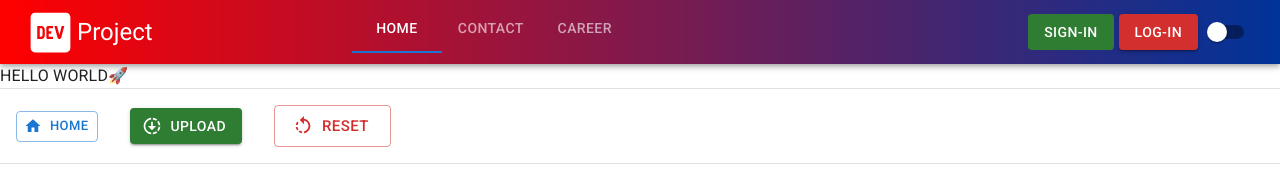
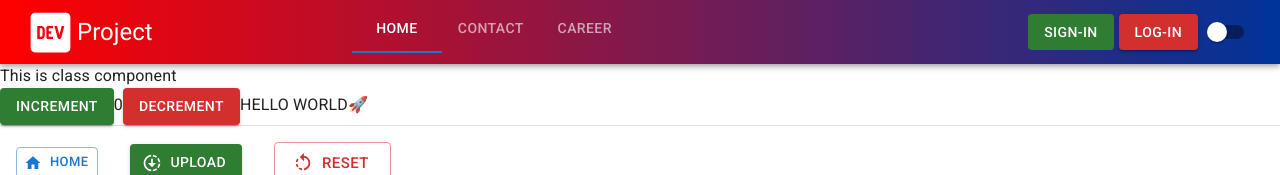
Before and after one commit to omkarpembarti/Material-UI-5, a React (Vite) app: page / in a window 1280 px wide. Shown: the top 175 px of the page. Built offline with nearby package versions, Linux system fonts and the light colour scheme; no server answers.

Commit message:
random commits

```diff
--- a/src/App.jsx
+++ b/src/App.jsx
@@ -1,10 +1,12 @@
 /* eslint-disable react/no-unescaped-entities */
 import { CssBaseline, ThemeProvider, createTheme } from "@mui/material";
 import Header from "./components/Header";
-import { useState } from "react";
+import { Suspense, lazy, useState } from "react";
 import { Route, Routes } from "react-router-dom";
 import HomePage from "./pages/HomePage";
-import Contact from "./pages/Contact";
+// import Contact from "./pages/Contact";
+
+const ContactL = lazy(() => import("./pages/Contact"));
 
 function App() {
   const [themeMode, setNightMode] = useState(false);
@@ -22,7 +24,14 @@ function App() {
         <Header setNightMode={setNightMode} mode={themeMode} />
         <Routes>
           <Route path="/" element={<HomePage />} exact />
-          <Route path="/contact" element={<Contact />} />
+          <Route
+            path="/contact"
+            element={
+              <Suspense>
+                <ContactL />
+              </Suspense>
+            }
+          />
         </Routes>
       </ThemeProvider>
     </>
--- /dev/null
+++ b/src/components/ClassComponent.jsx
@@ -0,0 +1,26 @@
+import { Component } from "react";
+
+export default class ClassComponent extends Component {
+  constructor(props) {
+    //Mounting Phase
+    super(props);
+    this.state = { favoritecolor: "red" };
+    console.log("Constructor Called");
+  }
+  // eslint-disable-next-line no-unused-vars
+  static getDerivedStateFromProps(props, state) {
+    //Mounting Phase
+    console.log("getDerivedStateFromProps Called");
+    return { favoritecolor: "red" };
+  }
+
+  render() {
+    //Mounting Phase
+    console.log("render called");
+    return <div>This is class component</div>;
+  }
+  componentDidMount() {
+    //Mounting Phase
+    console.log("componentDidMount Called");
+  }
+}
--- a/src/pages/HomePage.jsx
+++ b/src/pages/HomePage.jsx
@@ -7,10 +7,40 @@ import {
 } from "@mui/material";
 import { Home, Downloading, RotateLeft } from "@mui/icons-material";
 import Section from "../components/Section";
+import { useReducer } from "react";
+import ClassComponent from "../components/ClassComponent";
 
 const HomePage = () => {
+  const initialValue = { click: 0 };
+
+  const increment = (state, action) => {
+    if (action.type == "increment")
+      return { state, ...{ click: state.click + 1 } };
+    if (action.type == "decrement")
+      return { state, ...{ click: state.click - 1 } };
+  };
+  const [state, dispatch] = useReducer(increment, initialValue);
+
   return (
     <div>
+      <ClassComponent></ClassComponent>
+      <Button
+        variant="contained"
+        color="success"
+        onClick={() => {
+          dispatch({ type: "increment" });
+        }}>
+        Increment
+      </Button>
+      <Typography component="span">{state.click}</Typography>
+      <Button
+        variant="contained"
+        color="error"
+        onClick={() => {
+          dispatch({ type: "decrement" });
+        }}>
+        Decrement
+      </Button>
       HELLO WORLD🚀
       <Divider />
       <>
```
